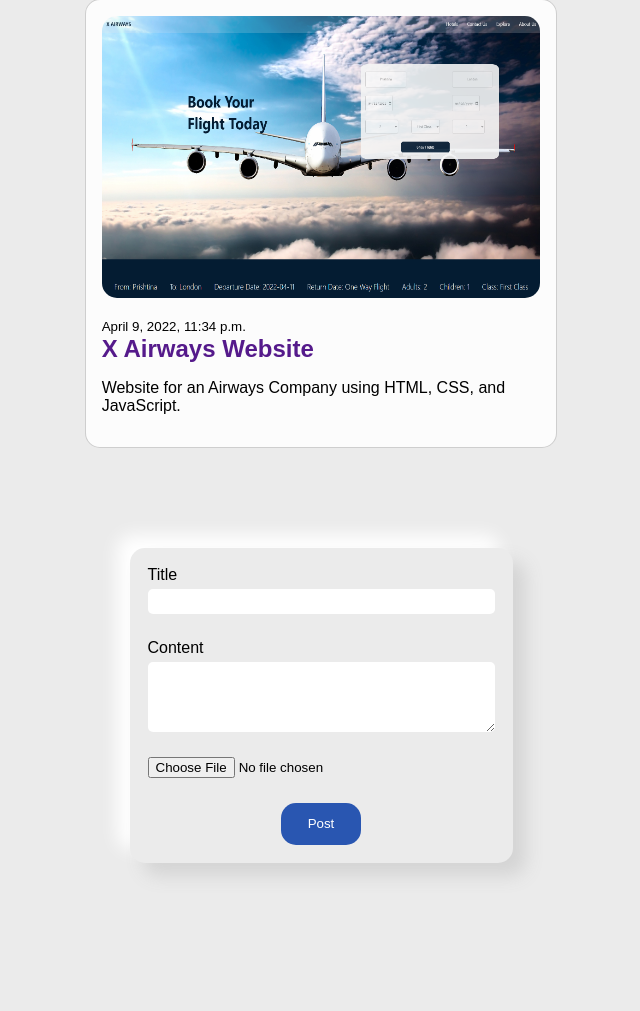
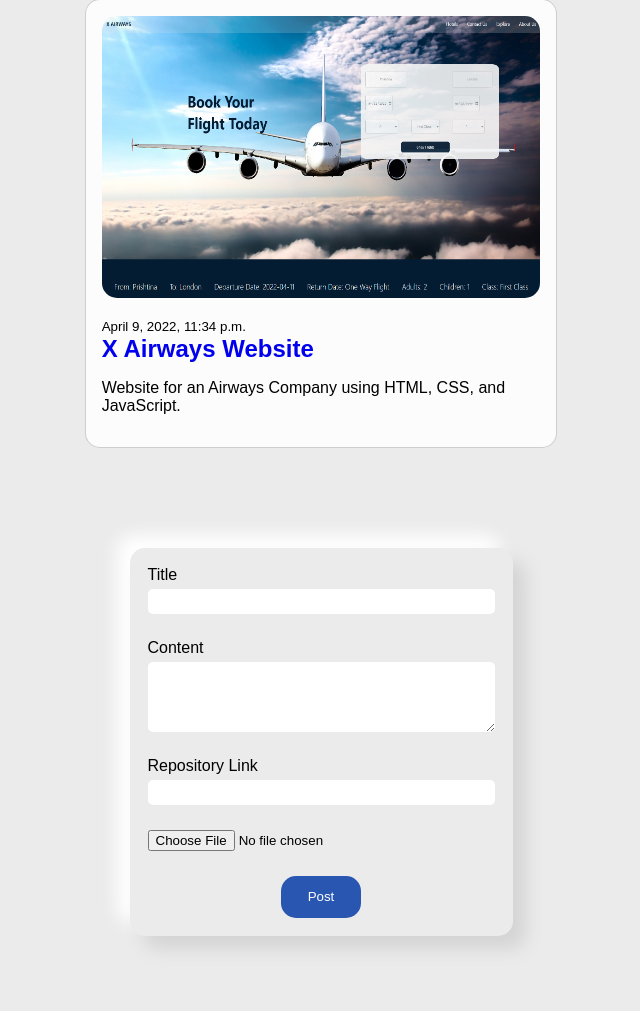
Before and after one commit to blendirrustemi/Blendi-Blog-Website, a Django app: page / in a window 1280 px wide. Shown: the part 279-1290 px from the top of the page, without its empty margins (319-959 px from the left). Before the commit the page ends 1155 px from the top, so only its background shows below. Run offline with Django 4.2, Linux system fonts and the light colour scheme; a user stored in the database is signed in; data comes from the database, SQL or seed files in the repository; both versions use the stored data as it was after the commit.

Commit message:
Picture and GitHub Link

```diff
--- a/blog/forms.py
+++ b/blog/forms.py
@@ -5,4 +5,4 @@ class PostModelForm(forms.ModelForm):
     content = forms.CharField(widget=forms.Textarea(attrs={'rows': 4}))
     class Meta:
         model = PostModel
-        fields = ('title', 'content', 'profile_pic')
+        fields = ('title', 'content', 'profile_pic', 'rep_link')
--- a/blog/models.py
+++ b/blog/models.py
@@ -10,6 +10,7 @@ class PostModel(models.Model):
     date_created = models.DateTimeField(auto_now_add=True)
 
     profile_pic = models.ImageField(default="blendi_rrustemi.png" , null=True, blank=True)
+    rep_link = models.CharField(max_length=100)
 
     class Meta:
         ordering = ('-date_created',)
--- a/templates/blog/index.html
+++ b/templates/blog/index.html
@@ -226,20 +226,24 @@
       <div class="posts-container">
         {% for post in posts %}
         <div class="post_blog">
-          <div class="pic">
-            <!-- <img src="https://picsum.photos/150" alt="img" /> -->
-            <img src="{{post.profile_pic.url}}" alt="img" width="500" height="282"/>
-          </div>
+          <a href="{{post.rep_link}}">
+            <div class="pic">
+              <img src="{{post.profile_pic.url}}" alt="img" width="500" height="282"/>
+            </div>
+          </a>
           <div class="post_info">
             <div class="date">
               <small>{{ post.date_created }}</small>
             </div>
             <div class="post_title">
-              <h2><a class="" href="">{{ post.title }}</a></h2>
+              <h2><a class="" href="{{post.rep_link}}">{{ post.title }}</a></h2>
             </div>
             <div class="post_content">
               <p>{{ post.content }}</p>
             </div>
+            <!-- <div class="post_rep">
+              <a href="{{post.rep_link}}">{{post.rep_link}}</a>
+            </div> -->
           </div>
         </div>
         {%endfor%}
@@ -259,6 +263,10 @@
           <div class="input_field content-field">
             <label for="">Content</label>
             {{ form.content }}
+          </div>
+          <div class="input_field">
+            <label for="">Repository Link</label>
+            {{form.rep_link}}
           </div>
           <div class="profile_pic">
             {{ form.profile_pic}}
```
Also changed, not shown: blog/migrations/0003_postmodel_rep_link_alter_postmodel_profile_pic.py (added), db.sqlite3, static/images/x_airways.png (added), static/images/x_airways_xjxxGwd.png (added).
